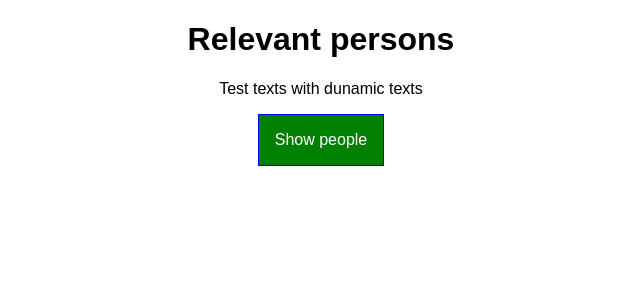
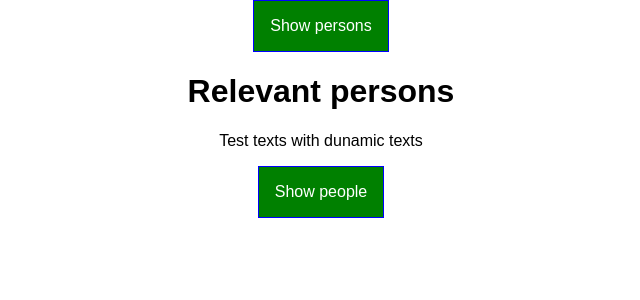
Before and after one commit to sitneva/firstReactApp, a React app: page / in a window 1280 px wide. Shown: the top 300 px of the page, without its empty margins (319-959 px from the left). Built offline with nearby package versions, Linux system fonts and the light colour scheme.

Commit message:
add hoc WithClass.js and use it

```diff
--- a/src/components/Persons/Person/Person.js
+++ b/src/components/Persons/Person/Person.js
@@ -1,7 +1,8 @@
-import React, {Component} from 'react';
+import React, {PureComponent} from 'react';
 import classes from './Person.css';
+import WithClass from '../../../hoc/WithClass';
 
-class Person extends Component {
+class Person extends PureComponent {
     constructor(props) {
         super(props);
         console.log('[Person.js] Inside Constructor', props);
@@ -16,11 +17,13 @@ class Person extends Component {
     componentWillReceiveProps (nextProps) {
         console.log('[UPDATE Person.js] Inside componentWillReceiveProps()', nextProps);
     }
-    shouldComponentUpdate (nextProps, nextState){
+    /*shouldComponentUpdate (nextProps, nextState){
         console.log('[UPDATE Person.js] Inside shouldComponentUpdate()', nextProps, nextState);
-        //return nextProps.persons !== this.props.persons;
-        return true;
-    }
+        return nextProps.persons !== this.props.persons ||
+                nextProps.changed !== this.props.changed ||
+                nextProps.click !== this.props.click;
+        //return true;
+    }*/
     componentWillUpdate (nextProps, nextState) {
         console.log('[UPDATE Person.js] Inside componentWillUpdate()', nextProps, nextState);
     }
@@ -31,11 +34,11 @@ class Person extends Component {
     render () {
         console.log('[Person.js] Inside render()');
         return (
-            <div className={classes.Person}>
+            <WithClass classes={classes.Person}>
                 <p onClick={this.props.click}>Hi, I am {this.props.name} and I am {this.props.age}</p>
                 <p>{this.props.children}</p>
                 <input type="text" onChange={this.props.changed} value={this.props.name}/>
-            </div>
+            </WithClass>
         )
     }
 }
--- a/src/containers/App.js
+++ b/src/containers/App.js
@@ -1,10 +1,11 @@
-import React, { Component } from 'react';
+import React, { PureComponent } from 'react';
 import classes from './App.css';
 import Person from '../components/Persons/Person/Person';
 import Persons from '../components/Persons/Persons'
 import Cockpit from '../components/Cockpit/Cockpit';
+import WithClass from '../hoc/WithClass';
 
-class App extends Component {
+class App extends PureComponent {
     constructor(props) {
         super(props);
         console.log('[App.js] Inside Constructor', props);
@@ -23,6 +24,18 @@ class App extends Component {
     }
     componentDidMount() {
         console.log('[App.js] Inside componentDidMount()');
+    }
+    /*shouldComponentUpdate (nextProps, nextState){
+        console.log('[UPDATE App.js] Inside shouldComponentUpdate()', nextProps, nextState);
+        return nextState.persons !== this.state.persons ||
+                nextState.showPersons !== this.state.showPersons;
+        //return true;
+    }*/
+    componentWillUpdate (nextProps, nextState) {
+        console.log('[UPDATE App.js] Inside componentWillUpdate()', nextProps, nextState);
+    }
+    componentDidUpdate () {
+        console.log('[UPDATE App.js] Inside componentDidUpdate()' );
     }
 
     // state = {
@@ -95,7 +108,8 @@ class App extends Component {
         }
 
         return (
-              <div className={classes.App}>
+              <WithClass classes={classes.App}>
+                  <button onClick={() => {this.setState({showPersons: true})}}>Show persons</button>
                    <Cockpit
                        appTitle = {this.props.title}
                        showPersons={this.state.showPersons}
@@ -103,7 +117,7 @@ class App extends Component {
                        clicked={this.toggleShowPersonsHandler}
                    />
                   {persons}
-              </div>
+              </WithClass>
         );
   }
 }
--- /dev/null
+++ b/src/hoc/WithClass.js
@@ -0,0 +1,9 @@
+import React from 'react';
+
+const withClass = (props) => (
+    <div className={props.classes}>
+        {props.children}
+    </div>
+);
+
+export default withClass;
```
